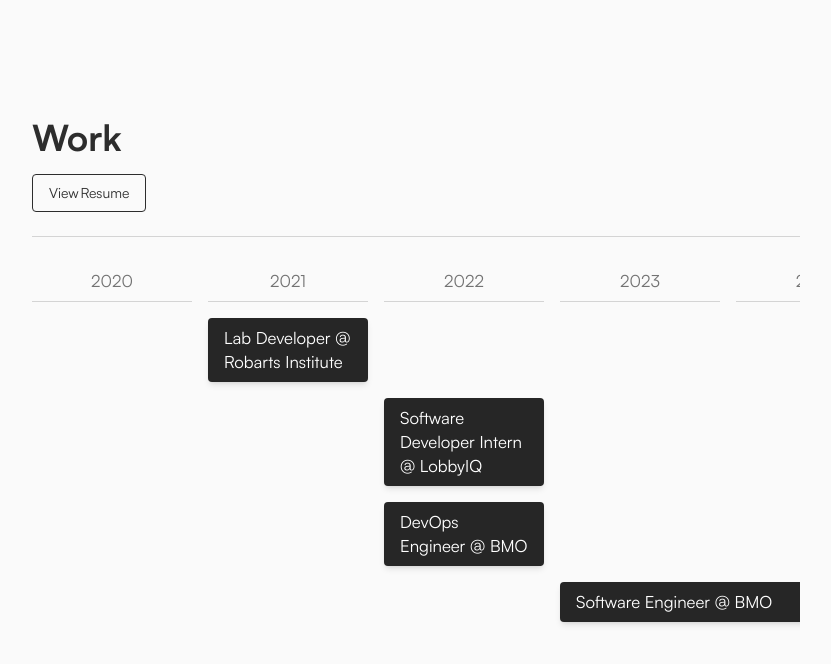
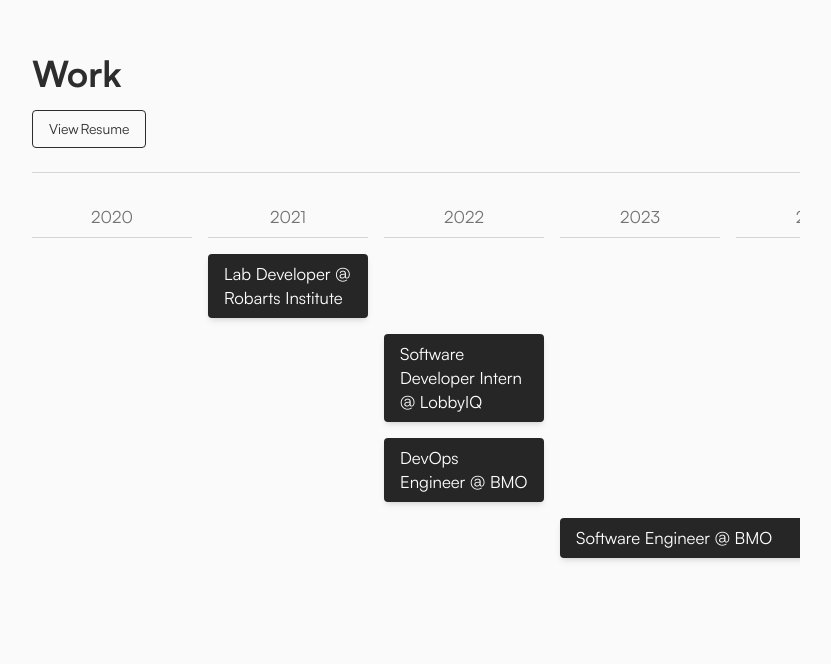
Before and after one commit to MatteoTanziCodes/personal-website, a Next.js app in the folder my-portfolio/: page /about in a window 1280 px wide. Shown: the part 1830-2494 px from the top of the page, without its empty margins (224-1055 px from the left). Built offline with nearby package versions, Linux system fonts and the light colour scheme.

Commit message:
snap mandatory

```diff
--- a/my-portfolio/src/components/AboutSection.tsx
+++ b/my-portfolio/src/components/AboutSection.tsx
@@ -133,7 +133,9 @@
         ref={containerRef}
         className="w-full h-full overflow-y-scroll snap-y snap-mandatory scroll-smooth scrollbar-hide pt-[64px] sm:pt-0"
       >
+        <ScrollSection id="about-me">
           <AboutMe />
+        </ScrollSection>
         <ScrollSection id="contact">
           <Contact />
         </ScrollSection>
--- a/my-portfolio/src/components/ScrollSection.tsx
+++ b/my-portfolio/src/components/ScrollSection.tsx
@@ -9,7 +9,7 @@
     return (
       <section
         id={id}
-        className="scroll-section snap-start min-h-screen pt-header snap-mandatory px-6 pb-16 flex flex-col justify-center items-center"
+        className="scroll-section snap-start min-h-[80vh] sm:min-h-[90vh] lg:min-h-screen"
       >
         {children}
       </section>
```
